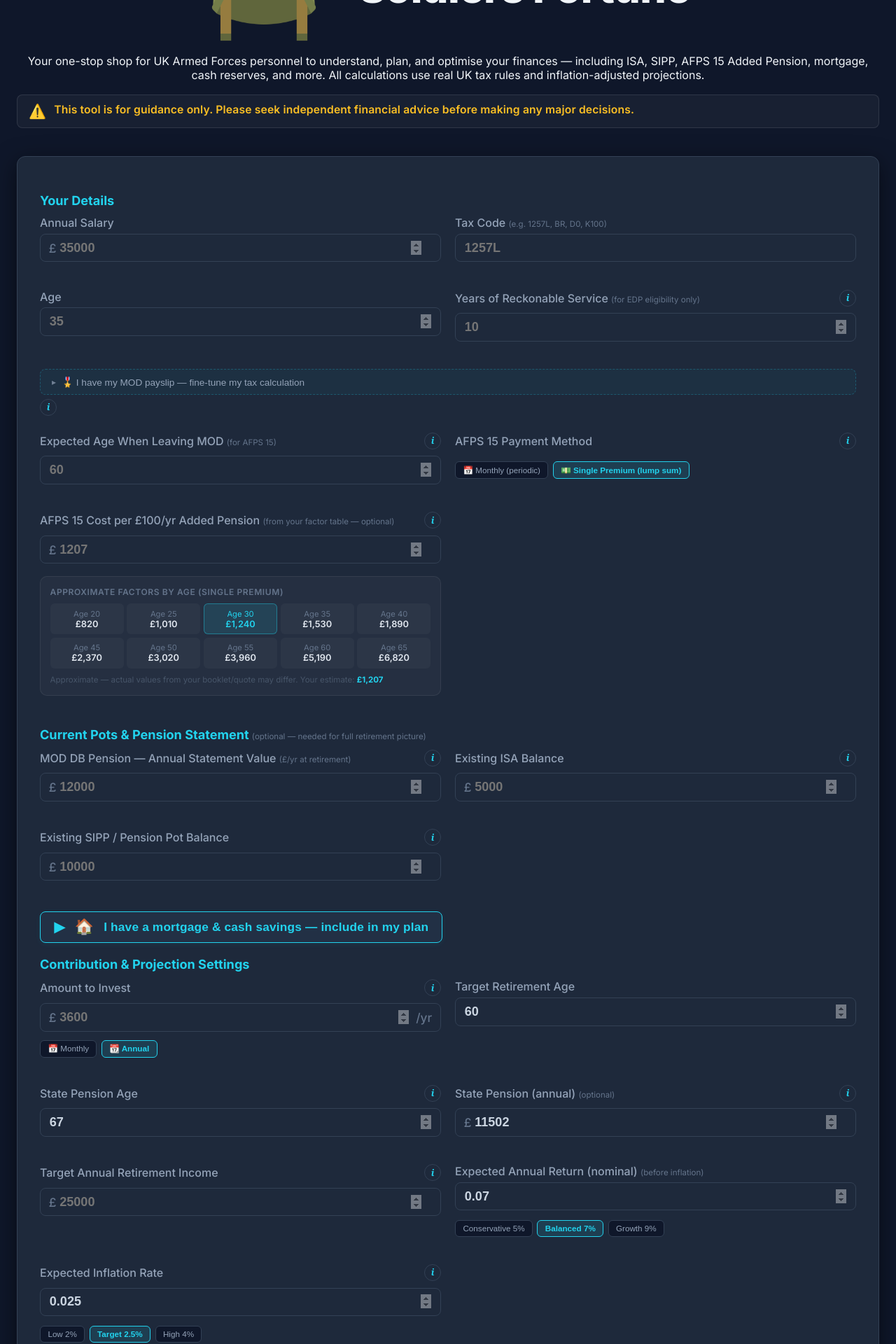
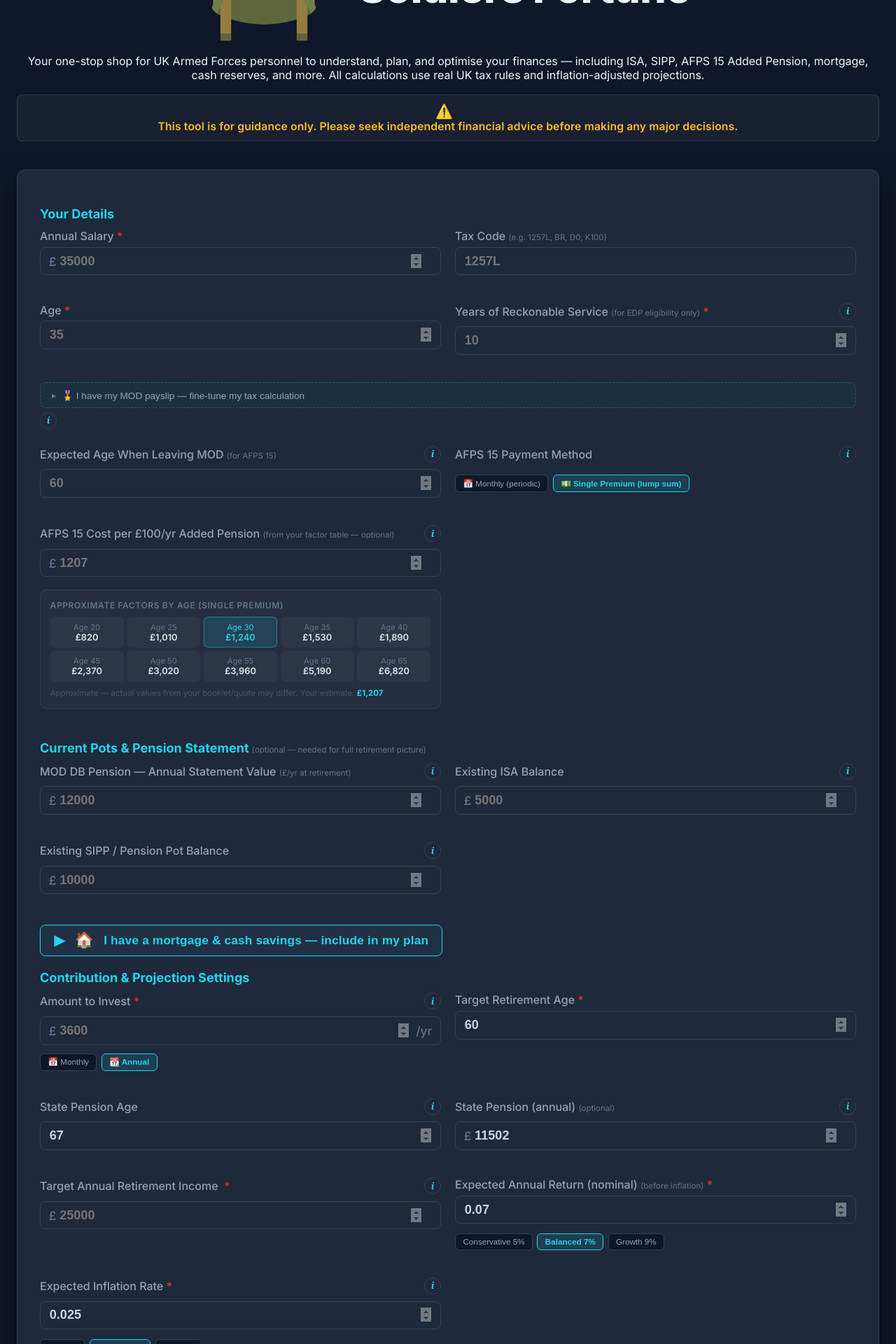
Before and after one commit to coltcallaghan/moneyhelper, a React (Create React App) app: page / in a window 1280 px wide. Shown: the part 140-2060 px from the top of the page at 70% size. Built offline with nearby package versions, Linux system fonts and the light colour scheme.

Commit message:
Yeah buddy

```diff
--- a/src/App.css
+++ b/src/App.css
@@ -1,3 +1,9 @@
+/* Required field star styling */
+.required-star {
+  color: #d32f2f;
+  margin-left: 4px;
+  font-weight: bold;
+}
 .rename-input {
   background: #1e293b;
   border: 1px solid #334155;
@@ -294,7 +300,8 @@
 
 .disclaimer-box {
   display: flex;
-  align-items: flex-start;
+  flex-direction: column;
+  align-items: center;
   background: rgba(255,255,255,0.04);
   border: 1px solid rgba(255,255,255,0.10);
   border-radius: 8px;
@@ -312,6 +319,8 @@
   color: #fbbf24;
   font-weight: 600;
   letter-spacing: 0.01em;
+  text-align: center;
+  width: 100%;
 }
 
 /* ── Form Card ────────────────────────────────────────────────────────────── */
--- a/src/App.js
+++ b/src/App.js
@@ -1595,6 +1595,7 @@
     setForm(prev => ({ ...prev, [name]: value }));
   };
 
+  const taxSummaryRef = useRef(null);
   const handleSubmit = (e) => {
     e.preventDefault();
     const salary        = parseFloat(form.salary)        || 0;
@@ -1625,6 +1626,11 @@
     const targetIncome      = parseFloat(form.targetIncome)      || salary * 0.67;
     if (salary <= 0 || contribution <= 0) return;
     setResults(buildResults({ salary, taxCode: form.taxCode, age, yearsService, leaveAge, apCostPer100, apPaymentType: form.apPaymentType, existingDbPension, existingIsaPot, existingSippPot, statePensionAge, statePension, contribution, retirementAge, returnRate, inflationRate, targetIncome, salSacrifice, flatRateExpenses, manualTaxablePay, propertyValue, mortgageBalance, mortgageRate, mortgageTermYears, monthlyMortgage, cashReserve, monthlyExpenses }));
+    setTimeout(() => {
+      if (taxSummaryRef.current) {
+        taxSummaryRef.current.scrollIntoView({ behavior: 'smooth', block: 'start' });
+      }
+    }, 100);
   };
 
   // Live tax preview — use adjusted salary if payslip details provided
@@ -1688,10 +1694,14 @@
   function handleSaveCalculation() {
     if (!results) return;
     const summary = getCalcSummary(form, results);
-    setSavedCalcs(prev => [
-      { form: { ...form }, results, summary, ts: Date.now() },
-      ...prev.slice(0, 9) // keep max 10
-    ]);
+    setSavedCalcs(prev => {
+      const nextIdx = prev.length + 1;
+      return [
+        { form: { ...form }, results, summary, ts: Date.now(), name: `Calculation ${nextIdx}` },
+        ...prev.slice(0, 9)
+      ];
+    });
+    setTempNames(prev => [`Calculation ${savedCalcs.length + 1}`, ...prev.slice(0, 9)]);
   }
 
   // Delete a saved calculation
@@ -1700,9 +1710,18 @@
     if (compareIdx === idx) setCompareIdx(null);
   }
 
-  // Load a saved calculation into compare view
+  // Load a saved calculation into main view (show all results as if just calculated)
   function handleCompareSaved(idx) {
-    setCompareIdx(idx === compareIdx ? null : idx);
+    if (savedCalcs[idx]) {
+      setForm({ ...savedCalcs[idx].form });
+      setResults(savedCalcs[idx].results);
+      setCompareIdx(null); // Hide compare card
+      setTimeout(() => {
+        if (taxSummaryRef.current) {
+          taxSummaryRef.current.scrollIntoView({ behavior: 'smooth', block: 'start' });
+        }
+      }, 100);
+    }
   }
 
   // Render compare card if selected
@@ -1751,7 +1770,7 @@
           <p className="form-section-label">Your Details</p>
           <div className="form-grid">
             <div className="form-group">
-              <label htmlFor="salary">Annual Salary</label>
+              <label htmlFor="salary">Annual Salary<span className="required-star">*</span></label>
               <div className="input-wrap">
                 <span className="input-prefix">£</span>
                 <input id="salary" name="salary" type="number" placeholder="35000" value={form.salary} onChange={handleChange} required />
@@ -1766,12 +1785,12 @@
               )}
             </div>
             <div className="form-group">
-              <label htmlFor="age">Age</label>
+              <label htmlFor="age">Age<span className="required-star">*</span></label>
               <input id="age" className="bare-input" name="age" type="number" placeholder="35" min="18" max="65" value={form.age} onChange={handleChange} required />
             </div>
             <div className="form-group">
               <div className="label-row">
-                <label htmlFor="yearsService">Years of Reckonable Service <span className="label-hint">(for EDP eligibility only)</span></label>
+                <label htmlFor="yearsService">Years of Reckonable Service <span className="label-hint">(for EDP eligibility only)</span><span className="required-star">*</span></label>
                 <InfoHint>Only used to check EDP eligibility (age 40–59 + 20 yrs service). Has no effect on the Added Pension calculation itself.</InfoHint>
               </div>
               <input id="yearsService" className="bare-input" name="yearsService" type="number" placeholder="10" min="0" max="45" value={form.yearsService} onChange={handleChange} required />
@@ -2081,7 +2100,7 @@
           <div className="form-grid">
             <div className="form-group">
               <div className="label-row">
-                <label htmlFor="contribution">Amount to Invest</label>
+                <label htmlFor="contribution">Amount to Invest<span className="required-star">*</span></label>
                 <InfoHint>
                   {form.contributionFreq === 'monthly'
                     ? `Gross monthly amount — ${fmtGBP(liveContrib, 0)}/yr annualised. Compared across all three options.`
@@ -2126,7 +2145,7 @@
               )}
             </div>
             <div className="form-group">
-              <label htmlFor="retirementAge">Target Retirement Age</label>
+              <label htmlFor="retirementAge">Target Retirement Age<span className="required-star">*</span></label>
               <input id="retirementAge" className="bare-input" name="retirementAge" type="number" placeholder="60" min="40" max="75" value={form.retirementAge} onChange={handleChange} required />
             </div>
             <div className="form-group">
@@ -2148,16 +2167,16 @@
             </div>
             <div className="form-group">
               <div className="label-row">
-                <label htmlFor="targetIncome">Target Annual Retirement Income</label>
+                <label htmlFor="targetIncome">Target Annual Retirement Income <span className="required-star">*</span></label>
                 <InfoHint>Used to calculate your FIRE number (25× rule)</InfoHint>
               </div>
               <div className="input-wrap">
                 <span className="input-prefix">£</span>
-                <input id="targetIncome" name="targetIncome" type="number" placeholder="25000" value={form.targetIncome} onChange={handleChange} />
+                <input id="targetIncome" name="targetIncome" type="number" placeholder="25000" value={form.targetIncome} onChange={handleChange} required />
               </div>
             </div>
             <div className="form-group">
-              <label htmlFor="returnRate">Expected Annual Return (nominal) <span className="label-hint">(before inflation)</span></label>
+              <label htmlFor="returnRate">Expected Annual Return (nominal) <span className="label-hint">(before inflation)</span><span className="required-star">*</span></label>
               <input id="returnRate" className="bare-input" name="returnRate" type="number" placeholder="0.07" min="0" max="0.20" step="0.01" value={form.returnRate} onChange={handleChange} required />
               <div className="preset-buttons">
                 {RETURN_PRESETS.map(p => (
@@ -2170,7 +2189,7 @@
             </div>
             <div className="form-group">
               <div className="label-row">
-                <label htmlFor="inflationRate">Expected Inflation Rate</label>
+                <label htmlFor="inflationRate">Expected Inflation Rate<span className="required-star">*</span></label>
                 <InfoHint>Bank of England target is 2%. All projections shown in today's purchasing power after adjusting for inflation.</InfoHint>
               </div>
               <input id="inflationRate" className="bare-input" name="inflationRate" type="number" placeholder="0.025" min="0" max="0.10" step="0.005" value={form.inflationRate} onChange={handleChange} required />
@@ -2216,7 +2235,7 @@
             </div>
           )}
 
-          <button className="btn-calculate" type="submit">Calculate My Best Option →</button>
+          <button className="btn-calculate" type="submit" disabled={!form.targetIncome}>Calculate My Best Option →</button>
         </form>
       </div>
 
@@ -2236,7 +2255,16 @@
                 }
                 function handleRenameSave() {
                   setEditingIdx(null);
-                  setSavedCalcs(prev => prev.map((item, idx) => idx === i ? { ...item, name: tempName } : item));
+                  setSavedCalcs(prev => prev.map((item, idx) => {
+                    if (idx === i) {
+                      let newName = tempName.trim();
+                      if (newName === '') {
+                        newName = `Calculation ${idx + 1}`;
+                      }
+                      return { ...item, name: newName };
+                    }
+                    return item;
+                  }));
                 }
                 function handleRenameCancel() {
                   setEditingIdx(null);
@@ -2245,7 +2273,7 @@
                 return (
                   <li key={c.ts} className={`saved-item-vertical${i === compareIdx ? ' selected' : ''}`}>
                     <div className="saved-item-main">
-                      <button className="saved-item-summary" onClick={() => handleCompareSaved(i)}>{c.name || c.summary}</button>
+                      <button className="saved-item-summary" onClick={() => handleCompareSaved(i)}>{c.name && c.name.trim() !== '' ? c.name : c.summary}</button>
                       <button className="delete-btn" onClick={() => handleDeleteSaved(i)} title="Delete">🗑️</button>
                     </div>
                     <div className="saved-item-actions">
@@ -2280,7 +2308,7 @@
         <div className="results-section">
 
           {/* Tax summary */}
-          <div className="tax-summary-card">
+          <div className="tax-summary-card" ref={taxSummaryRef}>
             <p className="form-section-label" style={{ marginBottom: '1rem' }}>Your Tax Summary (2025/26)</p>
             <div className="tax-summary-grid">
               {results.taxSummary.hasDeductions && (
@@ -2334,7 +2362,7 @@
           </div>
 
           {/* FIRE number */}
-          {results.fireNumber > 0 && (
+          {results.fireNumber > 0 && form.targetIncome && parseFloat(form.targetIncome) > 0 && (
             <div className="fire-card">
               <div className="fire-header">
                 <span className="fire-emoji">🔥</span>
```
